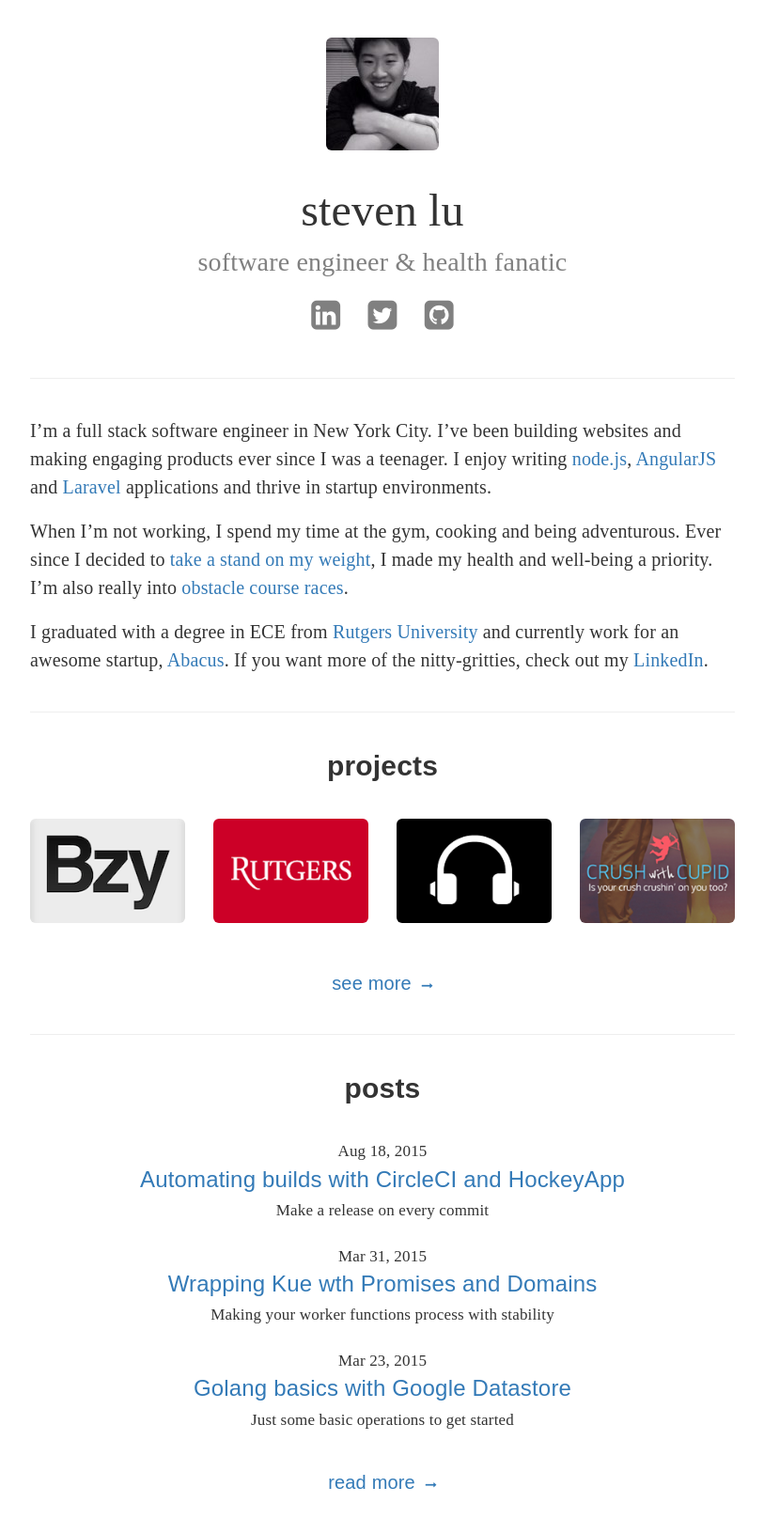
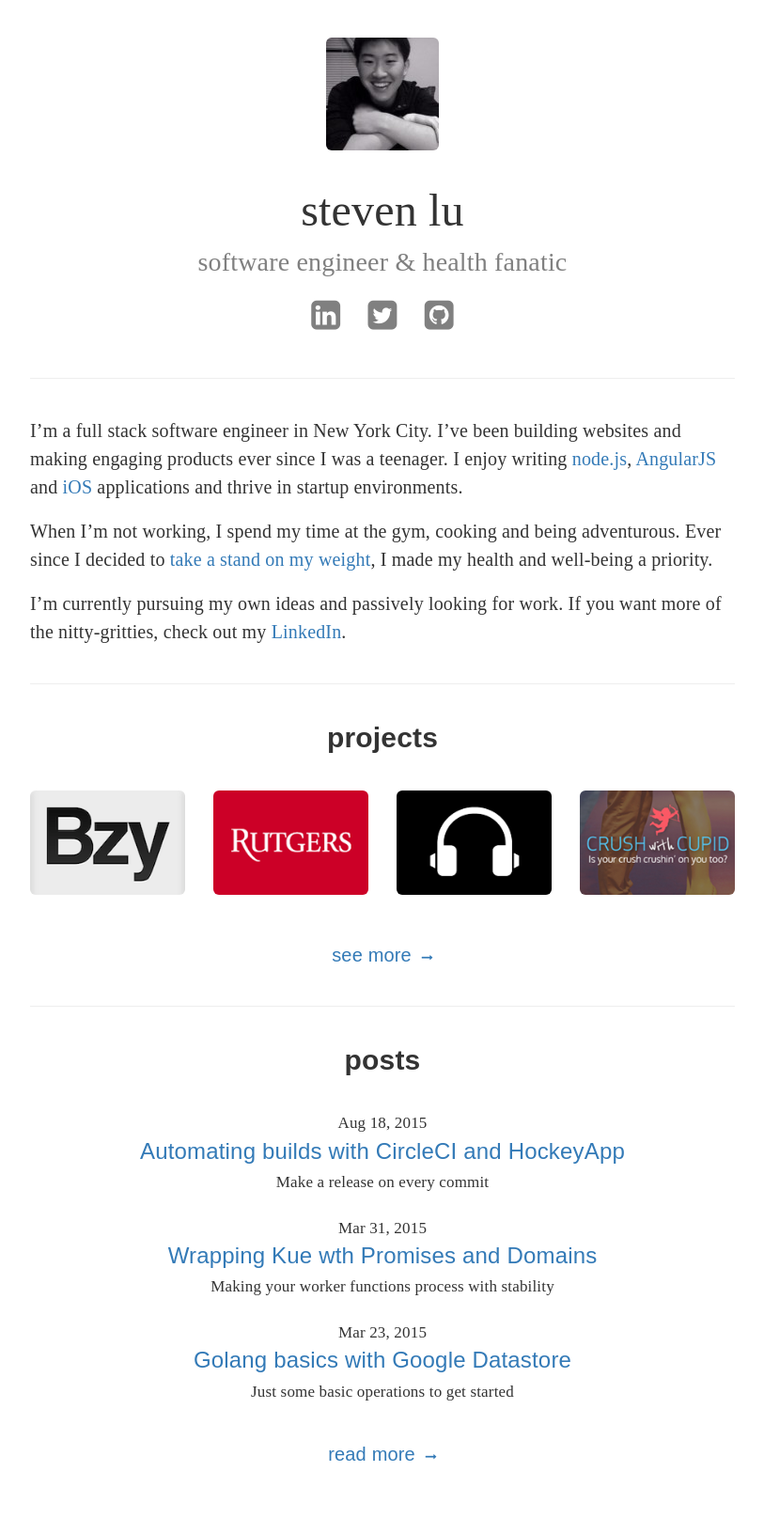
Before and after one commit to sjlu/sjlu.github.io, a Jekyll site: the page built from index.html, in a window 1280 px wide. Shown: the whole page at 94% size, without its empty margins (233-1046 px from the left). Built offline with Jekyll 4.4.1, drawn with Linux system fonts in a browser that asks for light colours; nearby versions of some CDN libraries; after the commit the page ends 1602 px from its top, so only the background shows below that.

Commit message:
Update about.md

```diff
--- a/_includes/about.md
+++ b/_includes/about.md
@@ -1,5 +1,5 @@
-I'm a full stack software engineer in New York City. I've been building websites and making engaging products ever since I was a teenager. I enjoy writing [node.js](http://nodejs.org/), [AngularJS](http://angularjs.org) and [Laravel](http://laravel.com/) applications and thrive in startup environments.
+I'm a full stack software engineer in New York City. I've been building websites and making engaging products ever since I was a teenager. I enjoy writing [node.js](http://nodejs.org/), [AngularJS](http://angularjs.org) and [iOS](https://developer.apple.com/) applications and thrive in startup environments.
 
-When I'm not working, I spend my time at the gym, cooking and being adventurous. Ever since I decided to [take a stand on my weight](https://medium.com/steves-health-journey/my-transformation-story-305e0e84eae4), I made my health and well-being a priority. I'm also really into [obstacle course races](/races).
+When I'm not working, I spend my time at the gym, cooking and being adventurous. Ever since I decided to [take a stand on my weight](https://medium.com/steves-health-journey/my-transformation-story-305e0e84eae4), I made my health and well-being a priority.
 
-I graduated with a degree in ECE from [Rutgers University](http://www.rutgers.edu/) and currently work for an awesome startup, [Abacus](https://abacus.com). If you want more of the nitty-gritties, check out my [LinkedIn](https://www.linkedin.com/in/stevenlu).
+I'm currently pursuing my own ideas and passively looking for work. If you want more of the nitty-gritties, check out my [LinkedIn](https://www.linkedin.com/in/stevenlu).
```
